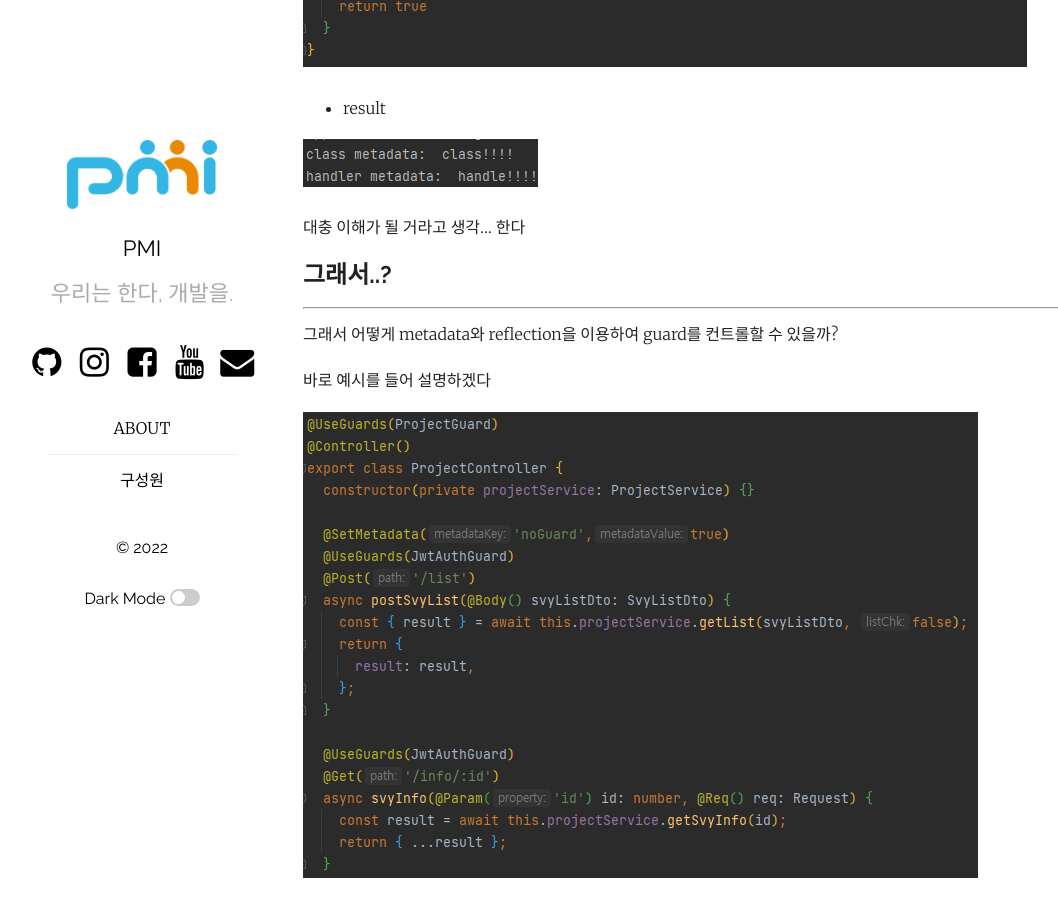
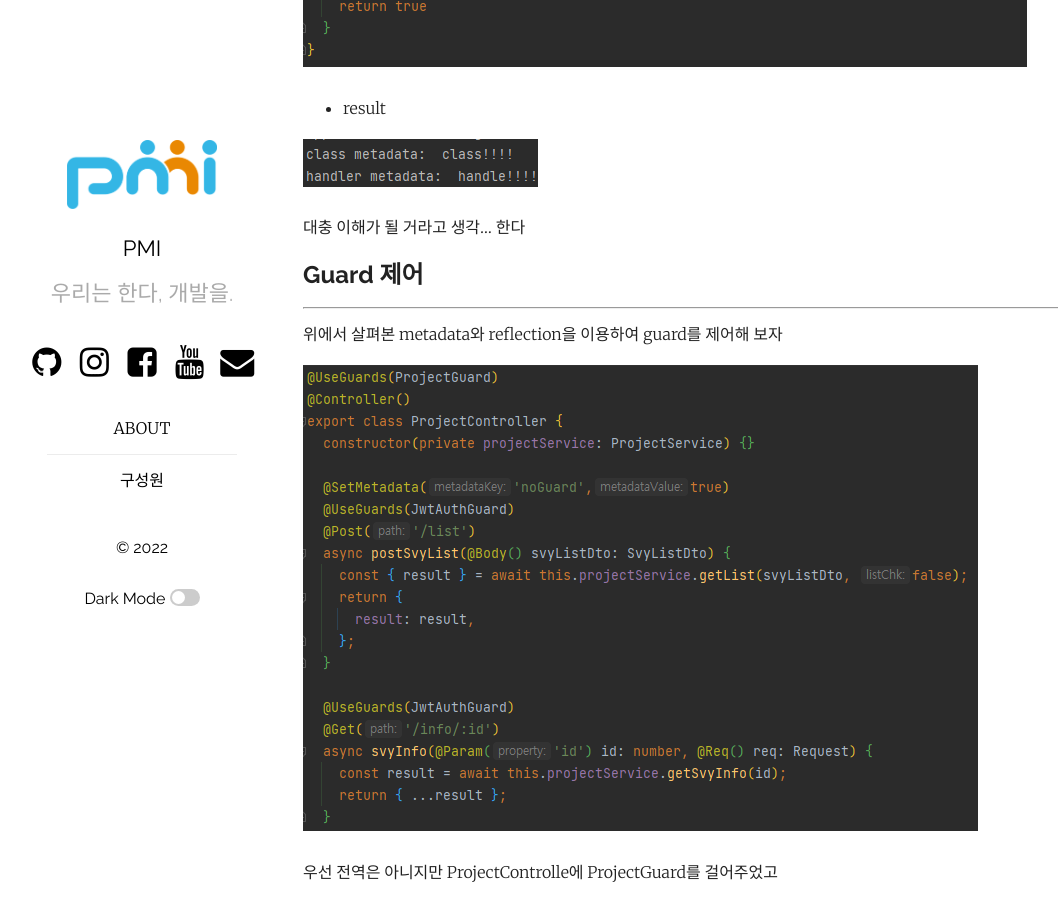
Before and after one commit to pmirnc-dev/pmirnc-dev.github.io, a Jekyll site: the page built from _posts/2022-08-02-nest-js-global-guard.markdown, in a window 1280 px wide and 900 px high, scrolled down 4556 px. Shown: the whole window, without its empty margins (52-1110 px from the left). Built offline with Jekyll 4.4.1, drawn with Linux system fonts in a browser that asks for light colours; comment, search, counter and statistics services are not loaded.

Commit message:
feat: nestjs guard 관련 포스트

```diff
--- a/_posts/2022-08-02-nest-js-global-guard.markdown
+++ b/_posts/2022-08-02-nest-js-global-guard.markdown
@@ -131,13 +131,11 @@ get 메서드는 2개의 인자를 받는다
 
 대충 이해가 될 거라고 생각... 한다
 
-## 그래서..?
+## Guard 제어
 
 ---
 
-그래서 어떻게 metadata와 reflection을 이용하여 guard를 컨트롤할 수 있을까?
-
-바로 예시를 들어 설명하겠다
+위에서 살펴본 metadata와 reflection을 이용하여 guard를 제어해 보자
 
 ![img.png](/assets/images/sh/20220802/img_5.png)
 
```
